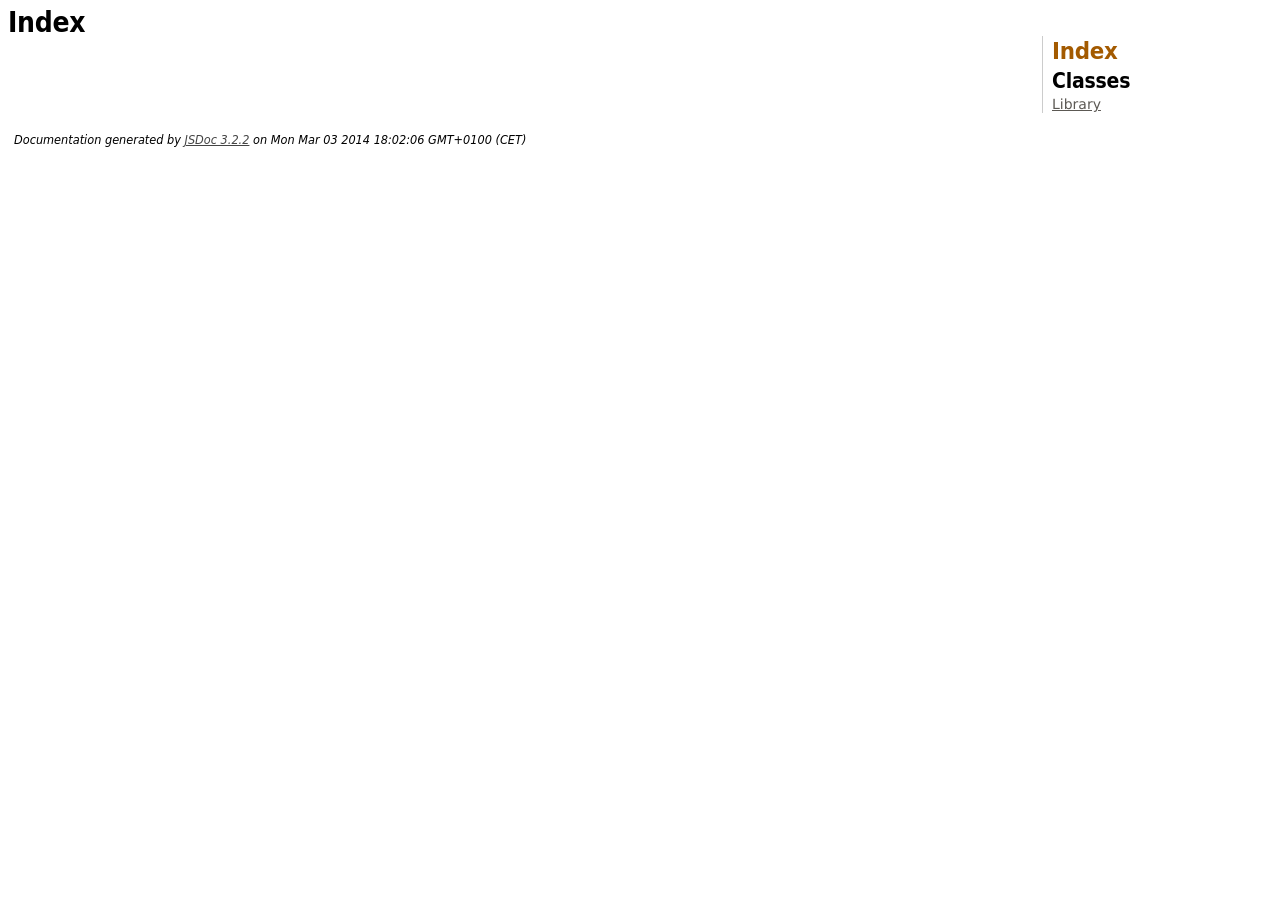
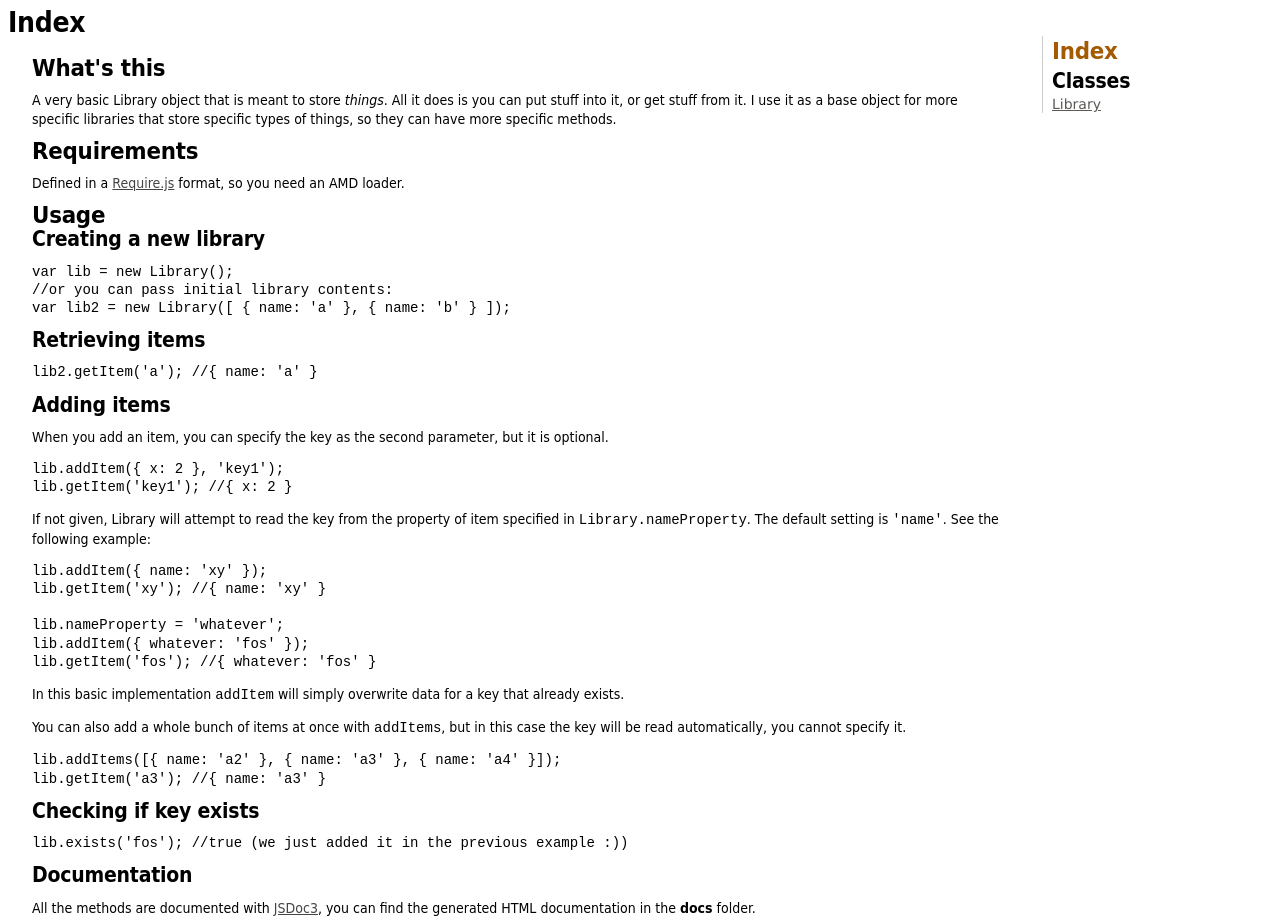
Before and after one commit to akapa/kapa-Library, a website: page docs/index.html in a window 1280 px wide. Shown: the top 920 px of the page. Before the commit the page ends 800 px from the top, so only its background shows below. Drawn offline with Linux system fonts and the light colour scheme.

Commit message:
Added README to JSDoc generated docs.

```diff
--- a/docs/index.html
+++ b/docs/index.html
@@ -40,6 +40,39 @@
 
 
 
+    <section>
+        <article><h2>What's this</h2>
+<p>A very basic Library object that is meant to store <em>things</em>. All it does is you can put stuff into it, or get stuff from it. I use it as a base object for more specific libraries that store specific types of things, so they can have more specific methods.</p>
+<h2>Requirements</h2>
+<p>Defined in a <a href="http://requirejs.org/">Require.js</a> format, so you need an AMD loader.</p>
+<h2>Usage</h2>
+<h3>Creating a new library</h3>
+<pre><code class="lang-javascript">var lib = new Library();
+//or you can pass initial library contents:
+var lib2 = new Library([ { name: 'a' }, { name: 'b' } ]);</code></pre>
+<h3>Retrieving items</h3>
+<pre><code class="lang-javascript">lib2.getItem('a'); //{ name: 'a' }</code></pre>
+<h3>Adding items</h3>
+<p>When you add an item, you can specify the key as the second parameter, but it is optional. </p>
+<pre><code class="lang-javascript">lib.addItem({ x: 2 }, 'key1');
+lib.getItem('key1'); //{ x: 2 }</code></pre>
+<p>If not given, Library will attempt to read the key from the property of item specified in <code>Library.nameProperty</code>. The default setting is <code>'name'</code>. See the following example:</p>
+<pre><code class="lang-javascript">lib.addItem({ name: 'xy' });
+lib.getItem('xy'); //{ name: 'xy' }
+
+lib.nameProperty = 'whatever';
+lib.addItem({ whatever: 'fos' });
+lib.getItem('fos'); //{ whatever: 'fos' }</code></pre>
+<p>In this basic implementation <code>addItem</code> will simply overwrite data for a key that already exists.</p>
+<p>You can also add a whole bunch of items at once with <code>addItems</code>, but in this case the key will be read automatically, you cannot specify it.</p>
+<pre><code class="lang-javascript">lib.addItems([{ name: 'a2' }, { name: 'a3' }, { name: 'a4' }]);
+lib.getItem('a3'); //{ name: 'a3' }</code></pre>
+<h3>Checking if key exists</h3>
+<pre><code class="lang-javascript">lib.exists('fos'); //true (we just added it in the previous example :))</code></pre>
+<h3>Documentation</h3>
+<p>All the methods are documented with <a href="https://github.com/jsdoc3/jsdoc">JSDoc3</a>, you can find the generated HTML documentation in the <strong>docs</strong> folder.</p></article>
+    </section>
+
 
 
 
@@ -54,7 +87,7 @@
 <br clear="both">
 
 <footer>
-    Documentation generated by <a href="https://github.com/jsdoc3/jsdoc">JSDoc 3.2.2</a> on Mon Mar 03 2014 18:02:06 GMT+0100 (CET)
+    Documentation generated by <a href="https://github.com/jsdoc3/jsdoc">JSDoc 3.2.2</a> on Mon Mar 03 2014 18:19:16 GMT+0100 (CET)
 </footer>
 
 <script> prettyPrint(); </script>
--- a/jsdoc.conf.json
+++ b/jsdoc.conf.json
@@ -3,7 +3,7 @@
         "allowUnknownTags": true
     },
     "source": {
-        "include": ["./Library.js"],
+        "include": ["./Library.js", "./README.md"],
         "includePattern": ".+\\.js(doc)?$"
     },
     "plugins": [],
```
Also changed, not shown: docs/Library.html (+1 -1 lines), docs/Library.js.html (+1 -1 lines).
